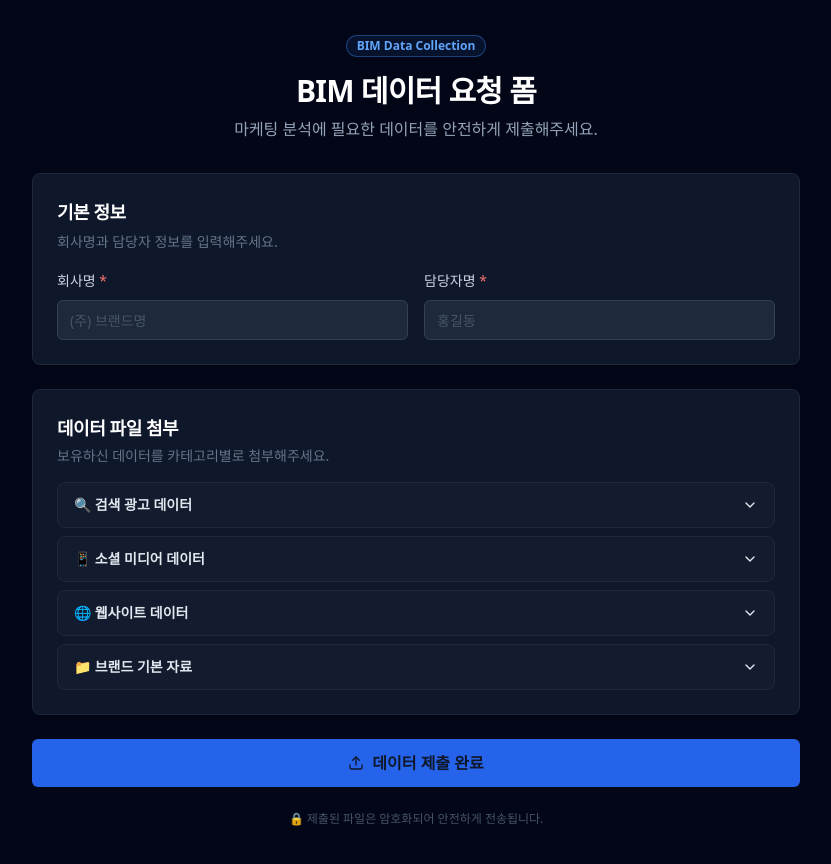
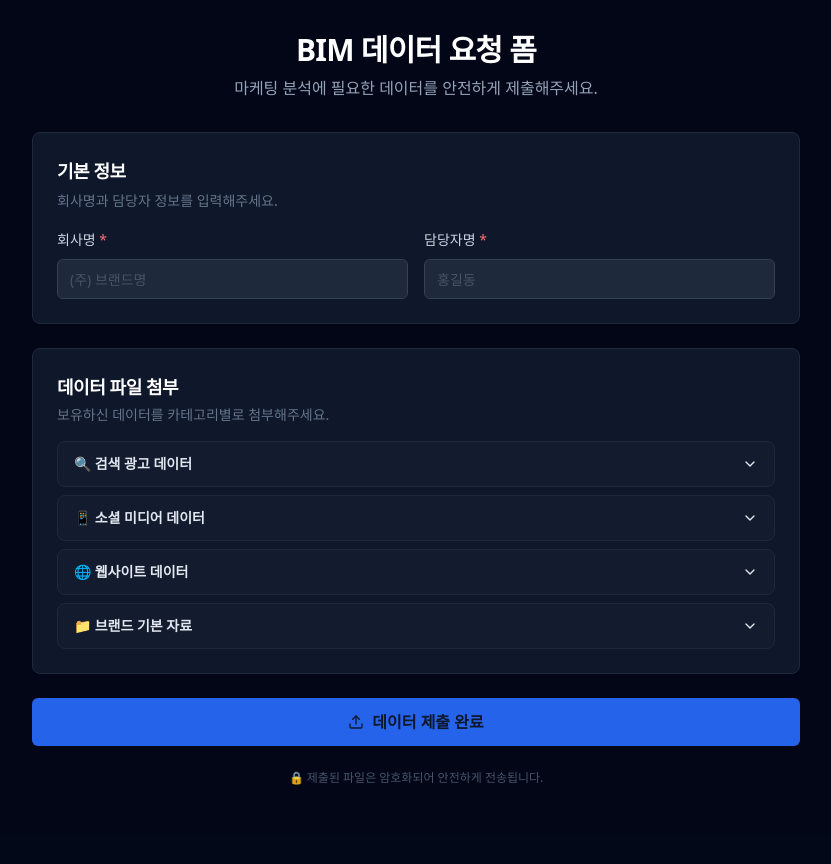
Before and after one commit to makim-414/bim-data-request, a React (Vite) app: page / in a window 1280 px wide. Shown: the top 864 px of the page, without its empty margins (224-1055 px from the left). After the commit the page ends 834 px from the top, so only its background shows below. Built offline with nearby package versions, Linux system fonts and the light colour scheme.

Commit message:
remove BIM Data Collection badge

```diff
--- a/src/App.tsx
+++ b/src/App.tsx
@@ -310,9 +310,6 @@ export default function App() {
       <div className="mx-auto max-w-3xl">
         {/* Header */}
         <div className="mb-8 text-center">
-          <Badge variant="outline" className="mb-4 border-blue-500/40 bg-blue-500/10 text-blue-400">
-            BIM Data Collection
-          </Badge>
           <h1 className="mb-2 text-3xl font-bold tracking-tight text-white">
             BIM 데이터 요청 폼
           </h1>
```
